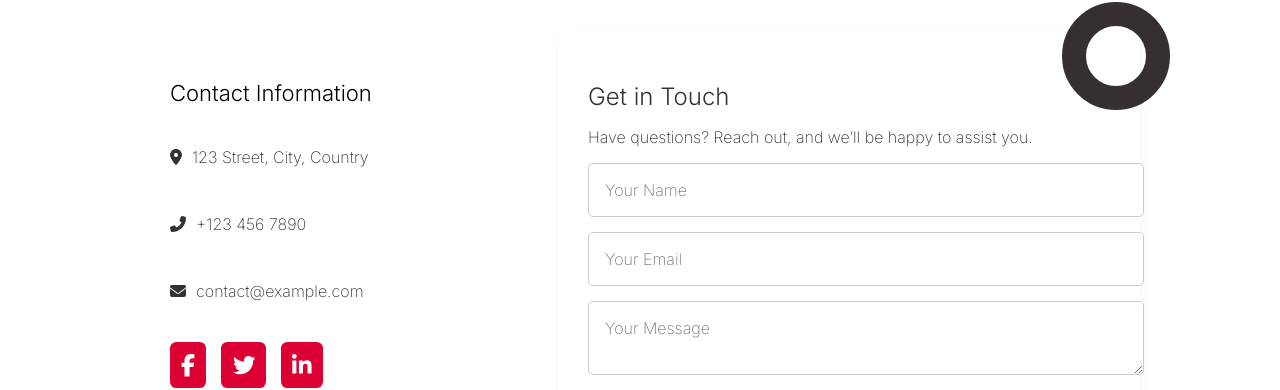
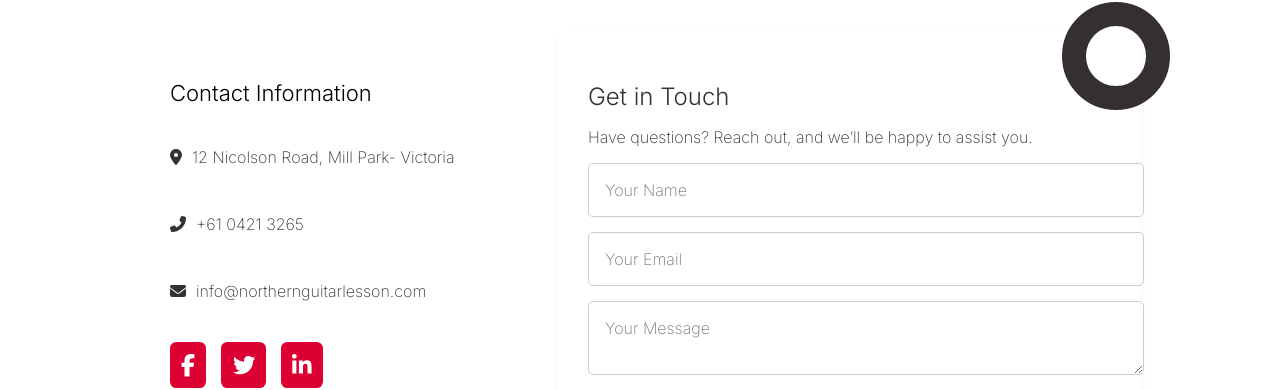
Before and after one commit to das744/mernda_guitar_lesson, a Next.js app: page / in a window 1280 px wide. Shown: the part 4386-4776 px from the top of the page. Built offline with nearby package versions, Linux system fonts and the light colour scheme.

Commit message:
update contact

```diff
--- a/components/Contact/Contact.js
+++ b/components/Contact/Contact.js
@@ -1,143 +1,3 @@
-// 'use client'
-
-// import { useState } from "react";
-// import styles from "./Contact.module.css";
-// import { FontAwesomeIcon } from "@fortawesome/react-fontawesome";
-// import {
-//   faMapMarkerAlt,
-//   faPhoneAlt,
-//   faEnvelope,
-// } from "@fortawesome/free-solid-svg-icons";
-// import {
-//   faFacebookF,
-//   faTwitter,
-//   faLinkedinIn,
-// } from "@fortawesome/free-brands-svg-icons";
-
-// export default function Contact() {
-//   const [formData, setFormData] = useState({
-//     name: "",
-//     email: "",
-//     message: "",
-//   });
-
-//   const [loading, setLoading] = useState(false);
-//   const [response, setResponse] = useState("");
-
-
-//   const handleChange = (e) => {
-//     setFormData({ ...formData, [e.target.name]: e.target.value });
-//   };
-
-
-//   const handleSubmit = async (e) => {
-//     e.preventDefault();
-//     setLoading(true);
-//     setResponse("");
-
-//     if (!formData.name || !formData.email || !formData.message) {
-//       setResponse("All fields are required.");
-//       setLoading(false);
-//       return;
-//     }
-
-//     const res = await fetch("/api/contact", {
-//       method: "POST",
-//       headers: { "Content-Type": "application/json" },
-//       body: JSON.stringify(formData),
-//     });
-
-//     const data = await res.json();
-//     setLoading(false);
-
-//     if (data.success) {
-//       setResponse("Your message has been sent successfully!");
-//       setFormData({ name: "", email: "", message: "" });
-//     } else {
-//       setResponse("Failed to send message. Please try again.");
-//     }
-//   };
-
-//   return (
-//     <div className={styles.contactContainer} id="contact">
-
-//       <div className={styles.contactInfo}>
-//         <h2>Contact Information</h2>
-//         <p>
-//           <FontAwesomeIcon icon={faMapMarkerAlt} /> 123 Street, City, Country
-//         </p>
-//         <p>
-//           <FontAwesomeIcon icon={faPhoneAlt} /> +123 456 7890
-//         </p>
-//         <p>
-//           <FontAwesomeIcon icon={faEnvelope} /> contact@example.com
-//         </p>
-//         <div className={styles.socialIcons}>
-//           <a href="#">
-//             <FontAwesomeIcon icon={faFacebookF} />
-//           </a>
-//           <a href="#">
-//             <FontAwesomeIcon icon={faTwitter} />
-//           </a>
-//           <a href="#">
-//             <FontAwesomeIcon icon={faLinkedinIn} />
-//           </a>
-//         </div>
-//       </div>
-
-
-//       <div className={styles.contactForm}>
-//         <h2>Get in Touch</h2>
-//         <p>Have questions about lessons or need more information? Reach out to us, and we’ll be happy to assist you in starting your guitar learning journey.</p>
-//         <form onSubmit={handleSubmit}>
-//           <div className={styles.formGroup}>
-
-//             <input
-//               type="text"
-//               id="name"
-//               name="name"
-//               placeholder="Your Name"
-//               value={formData.name}
-//               onChange={handleChange}
-//               required
-//             />
-//           </div>
-
-//           <div className={styles.formGroup}>
-
-//             <input
-//               type="email"
-//               id="email"
-//               name="email"
-//               placeholder="Your Email"
-//               value={formData.email}
-//               onChange={handleChange}
-//               required
-//             />
-//           </div>
-
-//           <div className={styles.formGroup}>
-
-//             <textarea
-//               id="message"
-//               name="message"
-//               placeholder="Your Message"
-//               value={formData.message}
-//               onChange={handleChange}
-//               required
-//             />
-//           </div>
-
-//           <button type="submit" disabled={loading}>
-//             {loading ? "Sending..." : "Send Message"}
-//           </button>
-//         </form>
-
-//         {response && <p className={styles.responseMessage}>{response}</p>}
-//       </div>
-//     </div>
-//   );
-// }
 
 "use client";
 
@@ -209,9 +69,9 @@ export default function Contact() {
       {/* Left Side - Contact Info */}
       <div className={styles.contactInfo}>
         <h2>Contact Information</h2>
-        <p><FontAwesomeIcon icon={faMapMarkerAlt} /> 123 Street, City, Country</p>
-        <p><FontAwesomeIcon icon={faPhoneAlt} /> +123 456 7890</p>
-        <p><FontAwesomeIcon icon={faEnvelope} /> contact@example.com</p>
+        <p><FontAwesomeIcon icon={faMapMarkerAlt} /> 12 Nicolson Road, Mill Park- Victoria</p>
+        <p><FontAwesomeIcon icon={faPhoneAlt} /> +61 0421 3265</p>
+        <p><FontAwesomeIcon icon={faEnvelope} /> info@northernguitarlesson.com</p>
         <div className={styles.socialIcons}>
           <a href="#"><FontAwesomeIcon icon={faFacebookF} /></a>
           <a href="#"><FontAwesomeIcon icon={faTwitter} /></a>
```
